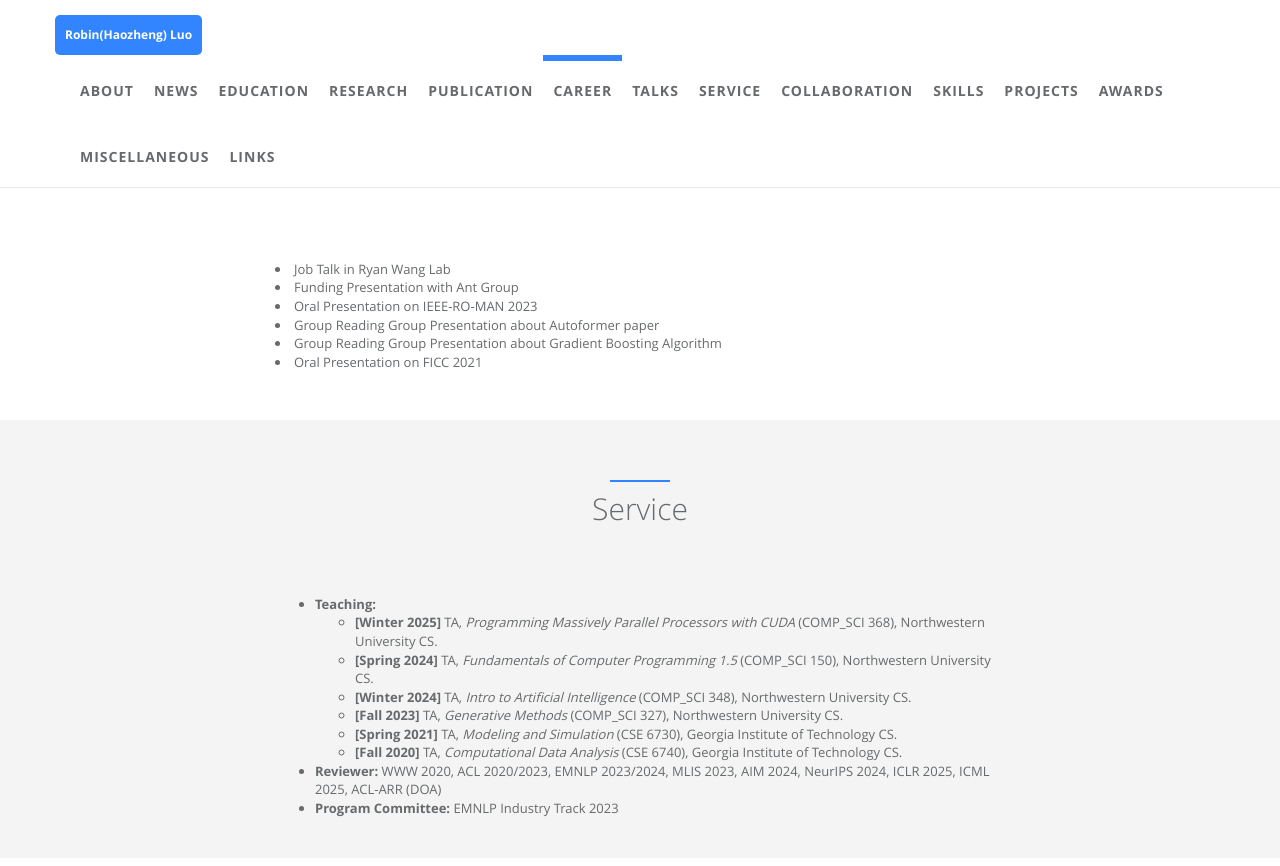
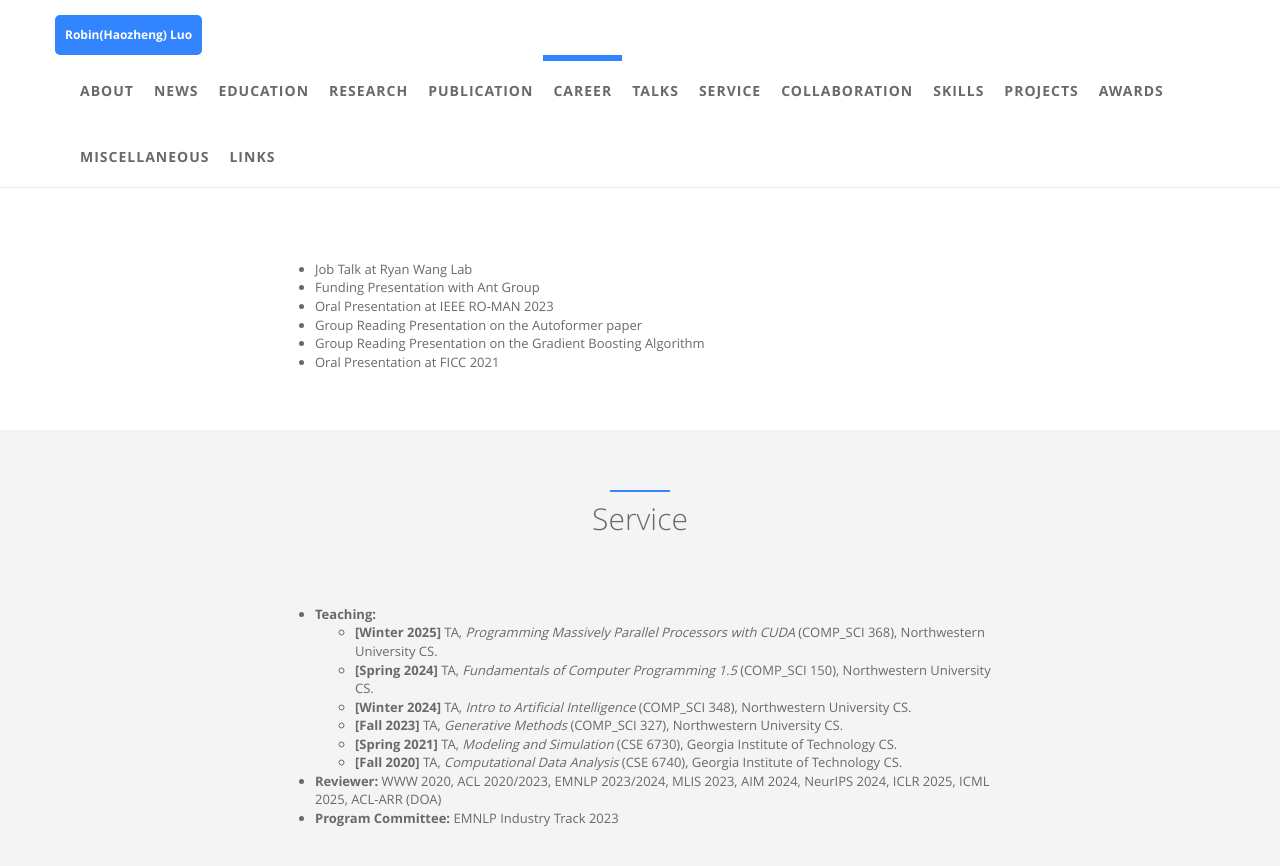
Before and after one commit to robinzixuan/robin.github.io, a Jekyll site: the page built from index.html, in a window 1280 px wide and 900 px high, scrolled down 10222 px. Shown: the top 866 px of the window. Built offline with Jekyll 4.4.1, drawn with Linux system fonts in a browser that asks for light colours.

Commit message:
Update talks.html

```diff
--- a/_includes/sections/talks.html
+++ b/_includes/sections/talks.html
@@ -9,15 +9,16 @@
 
 
   <div class="col-lg-8 col-lg-offset-2 m-t-lg m-b-lg wow zoomIn">
-    <ur>
-      <li>Job Talk in Ryan Wang Lab</li>
-      <li>Funding Presentation with Ant Group</li>
-      <li>Oral Presentation on IEEE-RO-MAN 2023</li>
-      <li>Group Reading Group Presentation about Autoformer paper</li>
-      <li>Group Reading Group Presentation about Gradient Boosting Algorithm</li>
-      <li>Oral Presentation on FICC 2021</li>
-    </ur>
-  </div>
+    <ul>
+        <li>Job Talk at Ryan Wang Lab</li>
+        <li>Funding Presentation with Ant Group</li>
+        <li>Oral Presentation at IEEE RO-MAN 2023</li>
+        <li>Group Reading Presentation on the Autoformer paper</li>
+        <li>Group Reading Presentation on the Gradient Boosting Algorithm</li>
+        <li>Oral Presentation at FICC 2021</li>
+    </ul>
+</div>
+
   <script>
   function openNav() {
       if (window.innerWidth <= 1200) {
```
